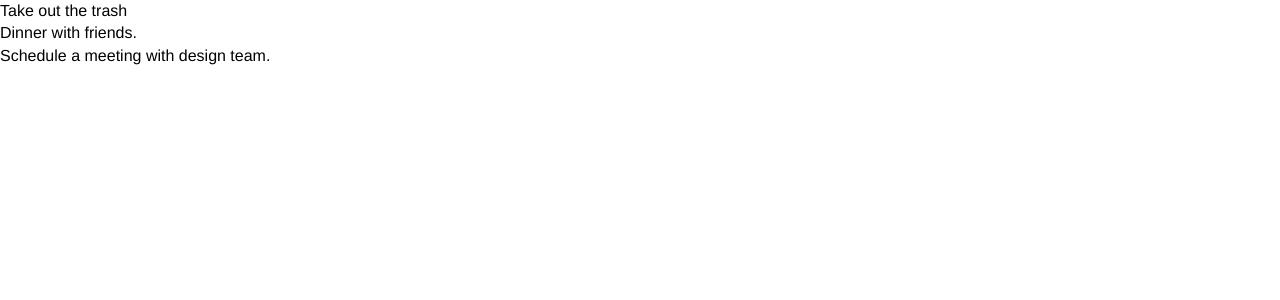
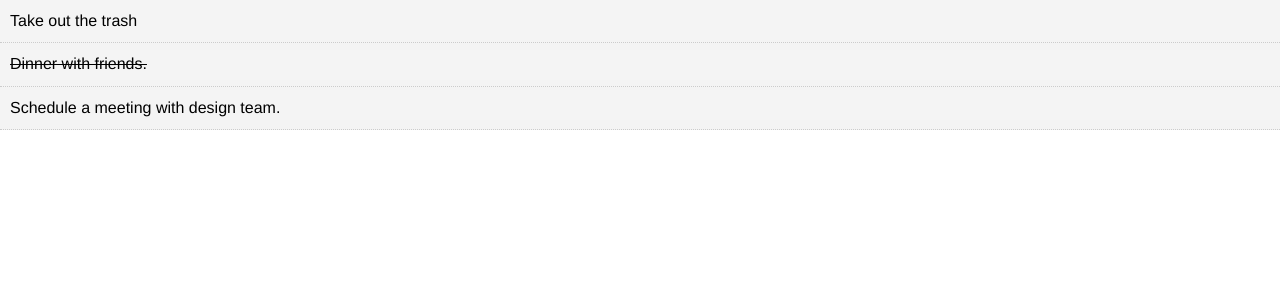
Before and after one commit to charlesmartinreed/react-crash-course, a React (Create React App) app: page / in a window 1280 px wide. Shown: the top 300 px of the page. Built offline with nearby package versions, Linux system fonts and the light colour scheme.

Commit message:
Set style for TodoItem using getStyle()

```diff
--- a/src/App.js
+++ b/src/App.js
@@ -13,7 +13,7 @@
 			{
 				id: 2,
 				title: 'Dinner with friends.',
-				completed: false
+				completed: true
 			},
 			{
 				id: 3,
--- a/src/components/TodoItem.js
+++ b/src/components/TodoItem.js
@@ -1,10 +1,20 @@
 import React from 'react';
 import PropTypes from 'prop-types';
 
+// inline styling requires {{}}, unless you use a variable. Then it's {}
 export class TodoItem extends React.Component {
+	getStyle = () => {
+			return {
+				background: '#f4f4f4',
+				padding: '10px',
+				borderBottom: '1px #ccc dotted',
+				textDecoration: this.props.todo.completed ? 'line-through' : 'none'
+			}
+	}
+
 	render() {
 		return (
-			<div>
+			<div style={this.getStyle()}>
 				<p>{ this.props.todo.title }</p>
 			</div>
 		)
@@ -16,4 +26,5 @@
 	todo: PropTypes.object.isRequired
 }
 
+
 export default TodoItem;
```
